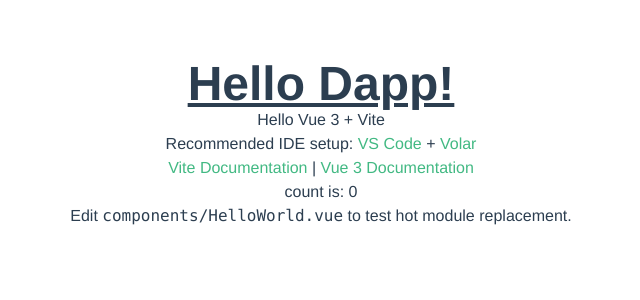
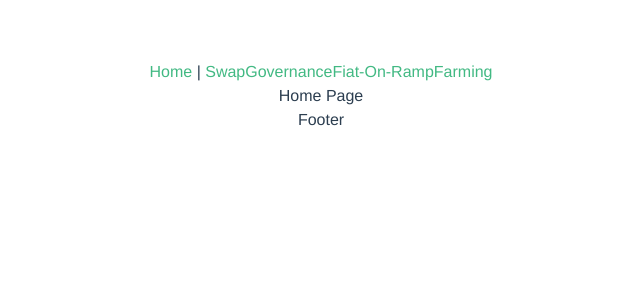
Before and after one commit to cocoa-1012/Dapp-Vue3, a Vue app: page / in a window 1280 px wide. Shown: the top 300 px of the page, without its empty margins (319-959 px from the left). Built offline with nearby package versions, Linux system fonts and the light colour scheme.

Commit message:
implement router

```diff
--- a/package.json
+++ b/package.json
@@ -8,7 +8,8 @@
     "preview": "vite preview"
   },
   "dependencies": {
-    "vue": "^3.2.25"
+    "vue": "^3.2.25",
+    "vue-router": "^4.0.13"
   },
   "devDependencies": {
     "@vitejs/plugin-vue": "^2.3.1",
--- a/src/App.vue
+++ b/src/App.vue
@@ -1,12 +1,14 @@
 <script setup>
 // This starter template is using Vue 3 <script setup> SFCs
 // Check out https://vuejs.org/api/sfc-script-setup.html#script-setup
-import HelloWorld from "./components/HelloWorld.vue";
+import Footer from "./components/Footer.vue";
+import Navbar from "./components/Navbar.vue";
 </script>
 
 <template>
-  <h1 class="text-5xl font-bold underline">Hello Dapp!</h1>
-  <HelloWorld msg="Hello Vue 3 + Vite" />
+  <Navbar msg="Hello Vue 3 + Vite" />
+  <router-view />
+  <Footer msg="Hello" />
 </template>
 
 <style>
--- /dev/null
+++ b/src/components/Footer.vue
@@ -0,0 +1,19 @@
+<script setup>
+import { ref } from "vue";
+
+defineProps({
+  msg: String,
+});
+
+const count = ref(0);
+</script>
+
+<template>
+  <div id="nav">Footer</div>
+</template>
+
+<style scoped>
+a {
+  color: #42b983;
+}
+</style>
--- a/src/components/HelloWorld.vue
+++ /dev/null
@@ -1,40 +0,0 @@
-<script setup>
-import { ref } from 'vue'
-
-defineProps({
-  msg: String
-})
-
-const count = ref(0)
-</script>
-
-<template>
-  <h1>{{ msg }}</h1>
-
-  <p>
-    Recommended IDE setup:
-    <a href="https://code.visualstudio.com/" target="_blank">VS Code</a>
-    +
-    <a href="https://github.com/johnsoncodehk/volar" target="_blank">Volar</a>
-  </p>
-
-  <p>
-    <a href="https://vitejs.dev/guide/features.html" target="_blank">
-      Vite Documentation
-    </a>
-    |
-    <a href="https://v3.vuejs.org/" target="_blank">Vue 3 Documentation</a>
-  </p>
-
-  <button type="button" @click="count++">count is: {{ count }}</button>
-  <p>
-    Edit
-    <code>components/HelloWorld.vue</code> to test hot module replacement.
-  </p>
-</template>
-
-<style scoped>
-a {
-  color: #42b983;
-}
-</style>
--- /dev/null
+++ b/src/components/Navbar.vue
@@ -0,0 +1,25 @@
+<script setup>
+import { ref } from "vue";
+
+defineProps({
+  msg: String,
+});
+
+const count = ref(0);
+</script>
+
+<template>
+  <div id="nav">
+    <router-link to="/">Home</router-link> |
+    <router-link to="/swap">Swap</router-link>
+    <router-link to="/governance">Governance</router-link>
+    <router-link to="/fiat-on-ramp">Fiat-On-Ramp</router-link>
+    <router-link to="/farming">Farming</router-link>
+  </div>
+</template>
+
+<style scoped>
+a {
+  color: #42b983;
+}
+</style>
--- a/src/main.js
+++ b/src/main.js
@@ -1,5 +1,8 @@
 import { createApp } from "vue";
 import App from "./App.vue";
 import "./index.css";
+import router from "./router";
 
-createApp(App).mount("#app");
+createApp(App).use(router).mount("#app");
+
+// createApp(App).mount("#app");
--- /dev/null
+++ b/src/router/index.js
@@ -0,0 +1,40 @@
+import { createRouter, createWebHistory } from "vue-router";
+import Farming from "../views/Farming.vue";
+import FiatOnRamp from "../views/FiatOnRamp.vue";
+import Governance from "../views/Governance.vue";
+import Home from "../views/Home.vue";
+import Swap from "../views/Swap.vue";
+const routes = [
+  {
+    path: "/",
+    name: "Home",
+    component: Home,
+  },
+  {
+    path: "/swap",
+    name: "Swap",
+    component: Swap,
+  },
+  {
+    path: "/governance",
+    name: "Governance",
+    component: Governance,
+  },
+  {
+    path: "/fiat-on-ramp",
+    name: "Fiat-On-Ramp",
+    component: FiatOnRamp,
+  },
+  {
+    path: "/farming",
+    name: "Farming",
+    component: Farming,
+  },
+];
+
+const router = createRouter({
+  history: createWebHistory(),
+  routes,
+});
+
+export default router;
--- /dev/null
+++ b/src/views/Farming.vue
@@ -0,0 +1,3 @@
+<template>
+  <h1>Farming Page</h1>
+</template>
--- /dev/null
+++ b/src/views/FiatOnRamp.vue
@@ -0,0 +1,3 @@
+<template>
+  <h1>Fiat On Ramp Page</h1>
+</template>
--- /dev/null
+++ b/src/views/Governance.vue
@@ -0,0 +1,3 @@
+<template>
+  <h1>Governance Page</h1>
+</template>
--- /dev/null
+++ b/src/views/Home.vue
@@ -0,0 +1,3 @@
+<template>
+  <h1>Home Page</h1>
+</template>
--- /dev/null
+++ b/src/views/Swap.vue
@@ -0,0 +1,3 @@
+<template>
+  <h1>Swap Page</h1>
+</template>
```
Also changed, not shown: 1 other file (tests, documents, lock files or other folders).
